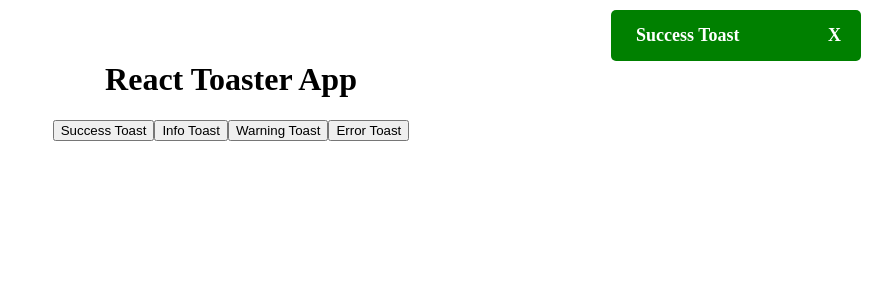
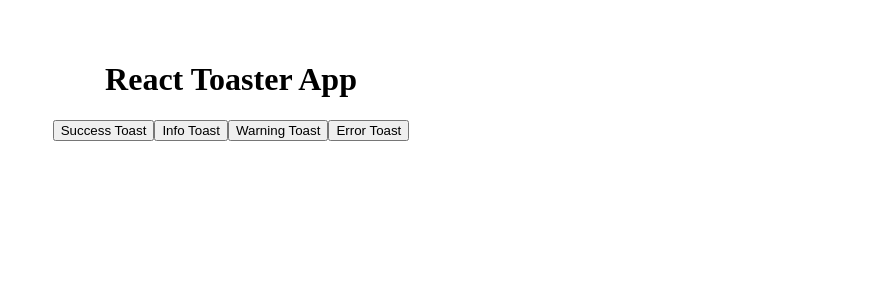
Before and after one commit to ritikkamboj/React-Toaster_MCQ9, a React (Vite) app: page / in a window 1280 px wide. Shown: the top 300 px of the page, without its empty margins (409-1280 px from the left). Built offline with nearby package versions, Linux system fonts and the light colour scheme.

Commit message:
removing the toast and timer to remove toast

```diff
--- a/src/App.jsx
+++ b/src/App.jsx
@@ -1,17 +1,32 @@
+import { useState } from 'react'
 import './App.css'
 
 function App() {
+  const [visible , setVisible] = useState(false);
+
+  function handleClick()
+  {
+    setVisible(true)
+    setTimeout(()=> handleClose() , 5000)
+  }
+
+  function handleClose()
+  {
+    setVisible(false)
+  }
 
   return (
     <div className='container'>
-      <div className='toast-container'>
+     {
+      visible &&  <div className='toast-container'>
         <div className='toast'>
-          Success Toast <span>X</span>
+          Success Toast <span onClick={() => handleClose()}>X</span>
         </div>
       </div>
+     }
       <h1>React Toaster App</h1>
       <div className='btn-container'>
-        <button>Success Toast</button>
+        <button onClick={() => handleClick()}>Success Toast</button>
         <button>Info Toast</button>
         <button>Warning Toast</button>
         <button>Error Toast</button>
```
